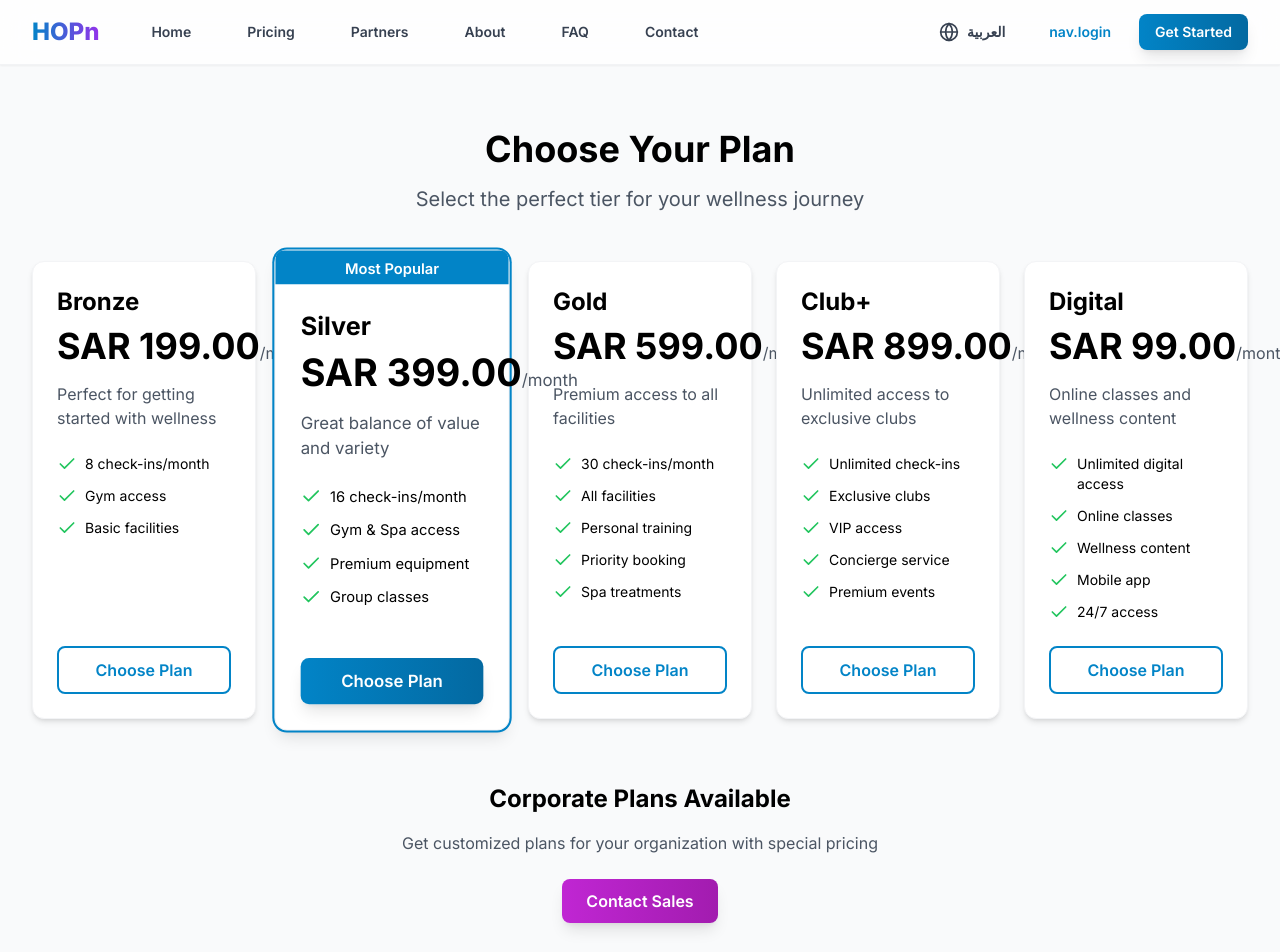
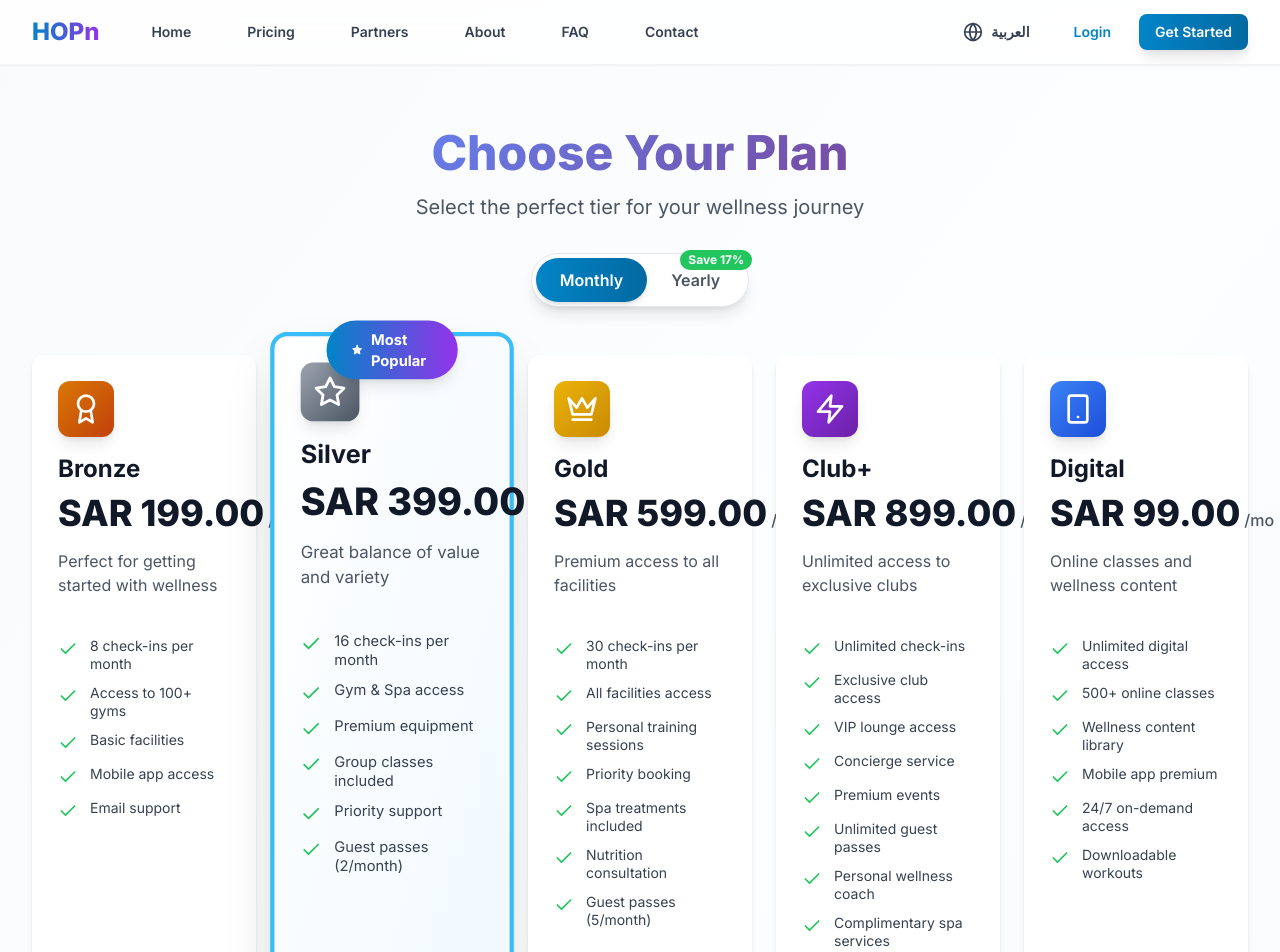
Before and after one commit to Dhrruv222/fitpass-hopn, a Next.js app: page /en/pricing in a window 1280 px wide. Shown: the top 952 px of the page. Built offline with nearby package versions, Linux system fonts and the light colour scheme.

Commit message:
Redesign pricing page with monthly/yearly toggle, enhanced features, and improved UX

```diff
--- a/app/[locale]/pricing/page.tsx
+++ b/app/[locale]/pricing/page.tsx
@@ -5,103 +5,286 @@ import Link from 'next/link';
 import { PublicNav } from '@/components/PublicNav';
 import { Card } from '@/components/ui/Card';
 import { Button } from '@/components/ui/Button';
-import { Check } from 'lucide-react';
+import { Check, Star, Zap, Crown, Smartphone, Award } from 'lucide-react';
 import { formatCurrency } from '@/lib/utils';
+import { useState } from 'react';
 
 export default function PricingPage() {
   const t = useTranslations('pricing');
   const locale = useLocale();
+  const [isYearly, setIsYearly] = useState(false);
 
   const plans = [
     {
       name: t('bronze.name'),
       price: 199,
+      yearlyPrice: 1990,
       description: t('bronze.description'),
-      features: ['8 check-ins/month', 'Gym access', 'Basic facilities'],
+      icon: <Award className="h-8 w-8" />,
+      color: 'from-amber-600 to-orange-700',
+      features: [
+        '8 check-ins per month',
+        'Access to 100+ gyms',
+        'Basic facilities',
+        'Mobile app access',
+        'Email support'
+      ],
+      popular: false,
     },
     {
       name: t('silver.name'),
       price: 399,
+      yearlyPrice: 3990,
       description: t('silver.description'),
-      features: ['16 check-ins/month', 'Gym & Spa access', 'Premium equipment', 'Group classes'],
+      icon: <Star className="h-8 w-8" />,
+      color: 'from-gray-400 to-gray-600',
+      features: [
+        '16 check-ins per month',
+        'Gym & Spa access',
+        'Premium equipment',
+        'Group classes included',
+        'Priority support',
+        'Guest passes (2/month)'
+      ],
       popular: true,
     },
     {
       name: t('gold.name'),
       price: 599,
+      yearlyPrice: 5990,
       description: t('gold.description'),
-      features: ['30 check-ins/month', 'All facilities', 'Personal training', 'Priority booking', 'Spa treatments'],
+      icon: <Crown className="h-8 w-8" />,
+      color: 'from-yellow-500 to-yellow-600',
+      features: [
+        '30 check-ins per month',
+        'All facilities access',
+        'Personal training sessions',
+        'Priority booking',
+        'Spa treatments included',
+        'Nutrition consultation',
+        'Guest passes (5/month)'
+      ],
+      popular: false,
     },
     {
       name: t('clubPlus.name'),
       price: 899,
+      yearlyPrice: 8990,
       description: t('clubPlus.description'),
-      features: ['Unlimited check-ins', 'Exclusive clubs', 'VIP access', 'Concierge service', 'Premium events'],
+      icon: <Zap className="h-8 w-8" />,
+      color: 'from-purple-600 to-purple-800',
+      features: [
+        'Unlimited check-ins',
+        'Exclusive club access',
+        'VIP lounge access',
+        'Concierge service',
+        'Premium events',
+        'Unlimited guest passes',
+        'Personal wellness coach',
+        'Complimentary spa services'
+      ],
+      popular: false,
     },
     {
       name: t('digital.name'),
       price: 99,
+      yearlyPrice: 990,
       description: t('digital.description'),
-      features: ['Unlimited digital access', 'Online classes', 'Wellness content', 'Mobile app', '24/7 access'],
+      icon: <Smartphone className="h-8 w-8" />,
+      color: 'from-blue-500 to-blue-700',
+      features: [
+        'Unlimited digital access',
+        '500+ online classes',
+        'Wellness content library',
+        'Mobile app premium',
+        '24/7 on-demand access',
+        'Downloadable workouts'
+      ],
+      popular: false,
     },
   ];
 
+  const getDisplayPrice = (plan: typeof plans[0]) => {
+    if (isYearly) {
+      const monthlyEquivalent = plan.yearlyPrice / 12;
+      return {
+        amount: monthlyEquivalent,
+        total: plan.yearlyPrice,
+        savings: (plan.price * 12) - plan.yearlyPrice
+      };
+    }
+    return { amount: plan.price, total: plan.price, savings: 0 };
+  };
+
   return (
-    <div className="min-h-screen bg-gray-50">
+    <div className="min-h-screen bg-gradient-to-br from-gray-50 via-primary-50/20 to-gray-50">
       <PublicNav />
 
       <div className="max-w-7xl mx-auto px-4 sm:px-6 lg:px-8 py-16">
-        <div className="text-center mb-12">
-          <h1 className="text-4xl font-bold mb-4">{t('title')}</h1>
-          <p className="text-xl text-gray-600">{t('subtitle')}</p>
+        {/* Header */}
+        <div className="text-center mb-12 animate-fadeInUp">
+          <h1 className="text-5xl font-extrabold mb-4">
+            <span className="gradient-text">{t('title')}</span>
+          </h1>
+          <p className="text-xl text-gray-600 max-w-2xl mx-auto mb-8">{t('subtitle')}</p>
+
+          {/* Billing Toggle */}
+          <div className="inline-flex items-center bg-white rounded-full p-1 shadow-lg border border-gray-200">
+            <button
+              onClick={() => setIsYearly(false)}
+              className={`px-6 py-2.5 rounded-full font-semibold transition-all duration-300 ${
+                !isYearly
+                  ? 'bg-gradient-to-r from-primary-600 to-primary-700 text-white shadow-md'
+                  : 'text-gray-600 hover:text-gray-900'
+              }`}
+            >
+              Monthly
+            </button>
+            <button
+              onClick={() => setIsYearly(true)}
+              className={`px-6 py-2.5 rounded-full font-semibold transition-all duration-300 relative ${
+                isYearly
+                  ? 'bg-gradient-to-r from-primary-600 to-primary-700 text-white shadow-md'
+                  : 'text-gray-600 hover:text-gray-900'
+              }`}
+            >
+              Yearly
+              <span className="absolute -top-2 -right-2 bg-green-500 text-white text-xs px-2 py-0.5 rounded-full font-bold">
+                Save 17%
+              </span>
+            </button>
+          </div>
         </div>
 
-        <div className="grid grid-cols-1 md:grid-cols-2 lg:grid-cols-3 xl:grid-cols-5 gap-6">
-          {plans.map((plan, index) => (
+        {/* Pricing Cards */}
+        <div className="grid grid-cols-1 md:grid-cols-2 lg:grid-cols-3 xl:grid-cols-5 gap-6 mb-16">
+          {plans.map((plan, index) => {
+            const priceInfo = getDisplayPrice(plan);
+            return (
+              <div
+                key={index}
+                className={`group animate-fadeInUp ${
+                  plan.popular ? 'xl:col-span-1 lg:col-span-1 md:col-span-2' : ''
+                }`}
+                style={{ animationDelay: `${index * 0.1}s` }}
+              >
                 <Card
-              key={index}
-              className={`flex flex-col ${
-                plan.popular ? 'ring-2 ring-primary-600 shadow-lg scale-105' : ''
+                  className={`relative flex flex-col h-full transform transition-all duration-300 ${
+                    plan.popular
+                      ? 'ring-4 ring-primary-400 shadow-2xl scale-105 bg-gradient-to-br from-white to-primary-50'
+                      : 'hover:scale-105 hover:shadow-xl border-2 border-transparent hover:border-primary-200'
                   }`}
+                  padding="none"
                 >
+                  {/* Popular Badge */}
                   {plan.popular && (
-                <div className="bg-primary-600 text-white text-center py-1 -mt-6 -mx-6 mb-6 rounded-t-lg">
-                  <span className="text-sm font-semibold">Most Popular</span>
+                    <div className="absolute -top-4 left-1/2 transform -translate-x-1/2 z-10">
+                      <div className="bg-gradient-to-r from-primary-600 to-purple-600 text-white px-6 py-2 rounded-full shadow-lg font-bold text-sm flex items-center gap-2">
+                        <Star className="h-4 w-4 fill-current" />
+                        Most Popular
+                      </div>
                     </div>
                   )}
-              <h3 className="text-2xl font-bold mb-2">{plan.name}</h3>
+
+                  <div className="p-6 pb-4">
+                    {/* Icon */}
+                    <div className={`inline-flex p-3 rounded-xl bg-gradient-to-br ${plan.color} text-white mb-4 shadow-lg`}>
+                      {plan.icon}
+                    </div>
+
+                    {/* Plan Name */}
+                    <h3 className="text-2xl font-bold mb-2 text-gray-900">{plan.name}</h3>
+
+                    {/* Price */}
                     <div className="mb-4">
-                <span className="text-4xl font-bold">{formatCurrency(plan.price)}</span>
-                <span className="text-gray-600">{t('perMonth')}</span>
+                      <div className="flex items-baseline gap-1">
+                        <span className="text-4xl font-extrabold text-gray-900">
+                          {formatCurrency(Math.round(priceInfo.amount))}
+                        </span>
+                        <span className="text-gray-600 font-medium">/mo</span>
                       </div>
-              <p className="text-gray-600 mb-6">{plan.description}</p>
-              <ul className="space-y-3 mb-6 flex-grow">
+                      {isYearly && (
+                        <div className="mt-1 space-y-1">
+                          <p className="text-sm text-gray-600">
+                            Billed {formatCurrency(priceInfo.total)} yearly
+                          </p>
+                          <p className="text-sm font-semibold text-green-600">
+                            Save {formatCurrency(priceInfo.savings)}/year
+                          </p>
+                        </div>
+                      )}
+                    </div>
+
+                    {/* Description */}
+                    <p className="text-gray-600 mb-6 min-h-[48px]">{plan.description}</p>
+                  </div>
+
+                  {/* Features */}
+                  <div className="px-6 pb-6 flex-grow">
+                    <ul className="space-y-3">
                       {plan.features.map((feature, i) => (
-                  <li key={i} className="flex items-start">
-                    <Check className="h-5 w-5 text-green-500 mr-2 flex-shrink-0" />
-                    <span className="text-sm">{feature}</span>
+                        <li key={i} className="flex items-start group/item">
+                          <div className="flex-shrink-0 mt-0.5">
+                            <Check className="h-5 w-5 text-green-500 group-hover/item:scale-110 transition-transform" />
+                          </div>
+                          <span className="ml-3 text-sm text-gray-700 leading-tight">{feature}</span>
                         </li>
                       ))}
                     </ul>
+                  </div>
+
+                  {/* CTA Button */}
+                  <div className="p-6 pt-4">
                     <Link href={`/${locale}/auth/register`}>
                       <Button
                         variant={plan.popular ? 'primary' : 'outline'}
-                  className="w-full"
+                        className="w-full transform transition-all duration-300 hover:scale-105"
+                        size="lg"
                       >
-                  Choose Plan
+                        Choose {plan.name}
                       </Button>
                     </Link>
+                  </div>
                 </Card>
-          ))}
+              </div>
+            );
+          })}
         </div>
 
-        <div className="mt-16 text-center">
-          <h2 className="text-2xl font-bold mb-4">Corporate Plans Available</h2>
-          <p className="text-gray-600 mb-6">
-            Get customized plans for your organization with special pricing
+        {/* Corporate Plans Section */}
+        <div className="relative mt-20 animate-fadeInUp" style={{ animationDelay: '0.5s' }}>
+          <div className="absolute inset-0 bg-gradient-to-r from-primary-600 via-purple-600 to-primary-700 rounded-3xl"></div>
+          <div className="absolute inset-0">
+            <div className="absolute top-0 right-1/4 w-96 h-96 bg-purple-500 rounded-full mix-blend-multiply filter blur-3xl opacity-50 animate-float"></div>
+          </div>
+
+          <div className="relative bg-white/10 backdrop-blur-md rounded-3xl p-12 border border-white/20 shadow-2xl text-center">
+            <h2 className="text-4xl font-extrabold mb-4 text-white">Corporate & Team Plans</h2>
+            <p className="text-xl text-white/90 mb-8 max-w-2xl mx-auto leading-relaxed">
+              Get customized wellness solutions for your organization with special pricing, dedicated support, and advanced analytics
             </p>
+            <div className="flex flex-col sm:flex-row gap-4 justify-center">
               <Link href={`/${locale}/contact`}>
-            <Button variant="secondary">Contact Sales</Button>
+                <Button size="lg" className="bg-white text-primary-700 hover:bg-gray-100 shadow-xl transform hover:-translate-y-1 transition-all duration-300">
+                  Contact Sales
+                </Button>
+              </Link>
+              <Link href={`/${locale}/about`}>
+                <Button size="lg" variant="outline" className="bg-white/10 text-white border-2 border-white/30 hover:bg-white hover:text-primary-700 shadow-xl transform hover:-translate-y-1 transition-all duration-300">
+                  Learn More
+                </Button>
+              </Link>
+            </div>
+          </div>
+        </div>
+
+        {/* FAQ Teaser */}
+        <div className="mt-20 text-center animate-fadeInUp" style={{ animationDelay: '0.6s' }}>
+          <p className="text-gray-600 mb-4">Have questions about our pricing?</p>
+          <Link href={`/${locale}/faq`}>
+            <Button variant="ghost" className="text-primary-600 hover:text-primary-700">
+              Visit our FAQ →
+            </Button>
           </Link>
         </div>
       </div>
--- a/messages/ar.json
+++ b/messages/ar.json
@@ -42,6 +42,7 @@
     "contact": "اتصل بنا",
     "dashboard": "لوحة التحكم",
     "profile": "الملف الشخصي",
+    "login": "تسجيل الدخول",
     "logout": "تسجيل الخروج"
   },
   "home": {
--- a/messages/en.json
+++ b/messages/en.json
@@ -42,6 +42,7 @@
     "contact": "Contact",
     "dashboard": "Dashboard",
     "profile": "Profile",
+    "login": "Login",
     "logout": "Logout"
   },
   "home": {
```
Lines whose indentation alone changed are shown as unchanged.
